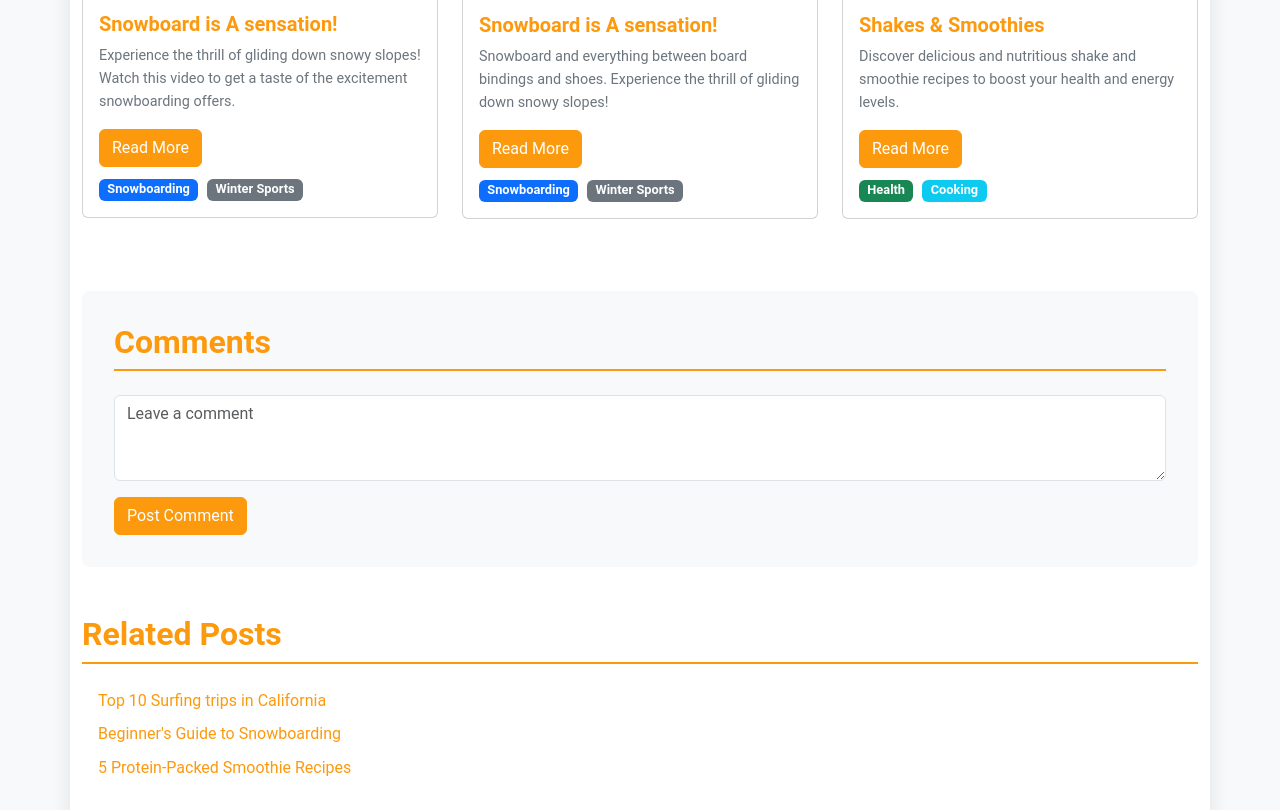
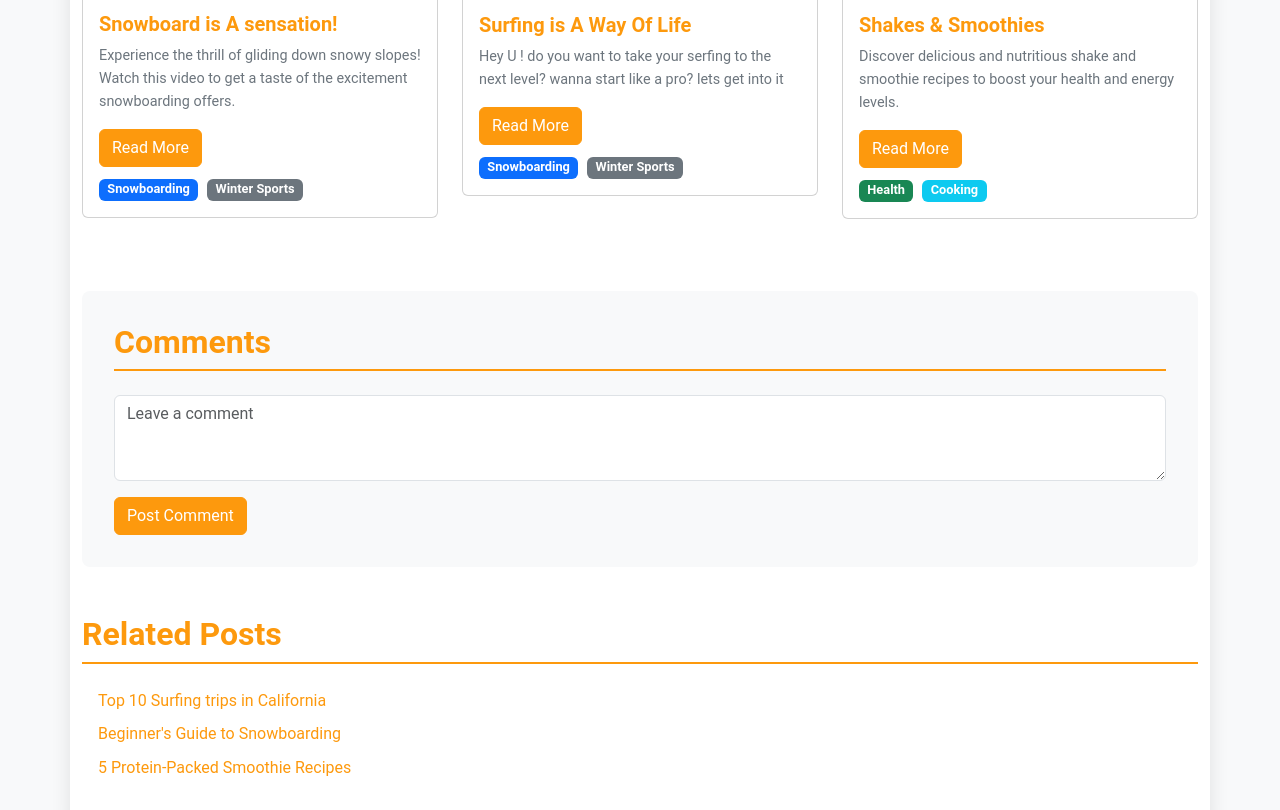
Before and after one commit to Avivos101/Avivs-reposit, a website: page public/index.html in a window 1280 px wide. Shown: the part 981-1791 px from the top of the page. Drawn offline with nearby package versions, Linux system fonts and the light colour scheme; a script that the page names is missing.

Commit message:
UPTD TXT snbrd

```diff
--- a/public/index.html
+++ b/public/index.html
@@ -79,8 +79,8 @@
                     <div class="card mb-4">
                         <img src="images\Snowboard me.png" class="card-img-top img-fluid" alt="Post Image 2">
                         <div class="card-body">
-                            <h5 class="card-title">Snowboard is A sensation!</h5>
-                            <p class="card-text">Snowboard and everything between board bindings and shoes. Experience the thrill of gliding down snowy slopes!</p>
+                            <h5 class="card-title">Surfing is A Way Of Life</h5>
+                            <p class="card-text">Hey U ! do you want to take your serfing to the next level? wanna start like a pro? lets get into it </p>
                             <a href="https://neversummer.com/blogs/snowboarding/10-tips-to-improve-your-snowboarding-technique" class="btn btn-primary">Read More</a>
                             <div class="post-tags mt-2">
                                 <span class="badge bg-primary">Snowboarding</span>
```
